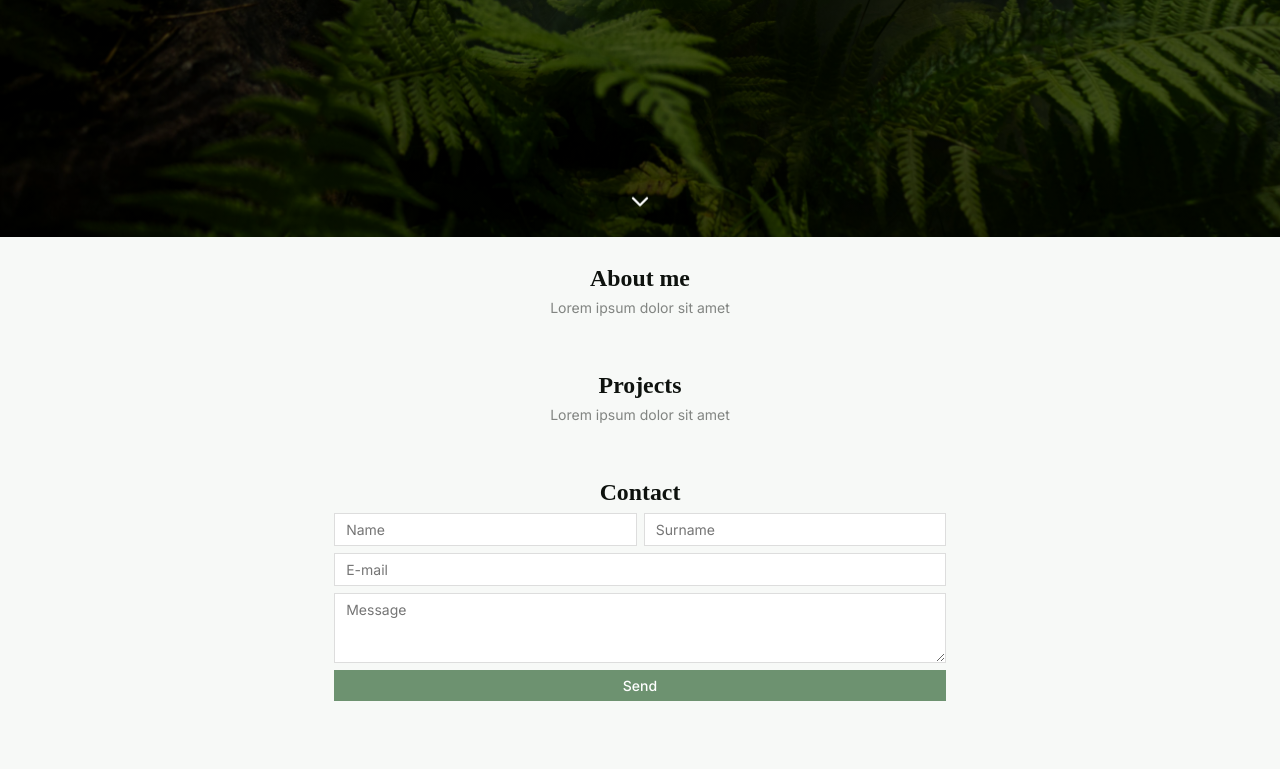
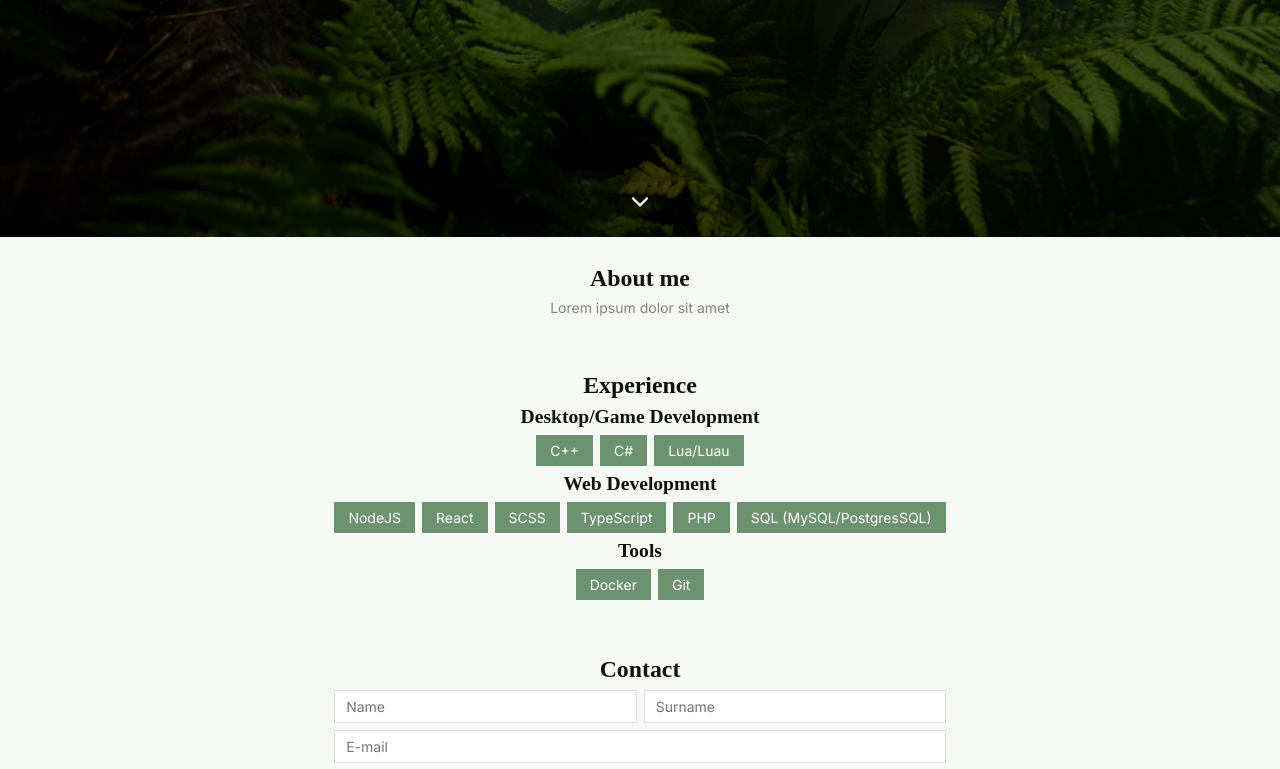
Before and after one commit to wiresnchains/wiresnchains-portfolio, a React (Create React App) app: page / in a window 1280 px wide. Shown: the part 563-1332 px from the top of the page. Before the commit the page ends 1292 px from the top, so only its background shows below. Built offline with nearby package versions, Linux system fonts and the light colour scheme; a web font is replaced by a local one.

Commit message:
Add experience block

```diff
--- /dev/null
+++ b/src/components/Tag.tsx
@@ -0,0 +1,9 @@
+import { ReactNode } from "react";
+
+import "../styles/components/Tag.scss";
+
+export function Tag({ children }: { children: ReactNode }) {
+    return (
+        <span className="tag">{children}</span>
+    );
+}
--- a/src/hooks/LanguageProvider.tsx
+++ b/src/hooks/LanguageProvider.tsx
@@ -21,6 +21,9 @@ const dictionaryList: { [key: string]: ILanguageDictionary } = {
         messageSent: "Message was sent successfully",
         emptyFields: "Empty fields",
         projects: "Projects",
+        desktopDev: "Desktop/Game Development",
+        webDev: "Web Development",
+        tools: "Tools",
 
         // Navigation
         home: "Home",
@@ -48,6 +51,9 @@ const dictionaryList: { [key: string]: ILanguageDictionary } = {
         messageSent: "Het bericht is succesvol verzonden",
         emptyFields: "Lege velden",
         projects: "Projecten",
+        desktopDev: "Desktop Applicaties/Game Ontwikkeling",
+        webDev: "Web Ontwikkeling",
+        tools: "Hulpmiddelen",
 
         // Navigation
         home: "Index",
--- a/src/styles/components/Block.scss
+++ b/src/styles/components/Block.scss
@@ -7,4 +7,10 @@
     h1, h2, h3, h4, h5, h6 {
         margin-bottom: sizing.$item-spacing;
     }
+
+    // TODO: Fix this abomination (why did I put it here?)
+    .inline {
+        margin-bottom: sizing.$item-spacing;
+        &:last-child { margin-bottom: 0; }
+    }
 }
--- a/src/styles/components/Inline.scss
+++ b/src/styles/components/Inline.scss
@@ -3,6 +3,7 @@
 .inline {
     display: flex;
     gap: sizing.$item-spacing;
+    flex-wrap: wrap;
 
     &.center {
         justify-content: center;
--- /dev/null
+++ b/src/styles/components/Tag.scss
@@ -0,0 +1,16 @@
+@use "../settings/sizing.scss";
+@use "../settings/colors.scss";
+@use "../settings/timing.scss";
+
+.tag {
+    background: colors.$primary;
+    padding: sizing.$frame-padding;
+    color: #fff;
+    cursor: pointer;
+    transition: timing.$anim-time transform, timing.$anim-time box-shadow;
+
+    &:hover {
+        transform: translateY(-10%);
+        box-shadow: 0 1ch 0.8rem rgba(#000, 0.3);
+    }
+}
--- a/src/views/Home.tsx
+++ b/src/views/Home.tsx
@@ -7,6 +7,7 @@ import { Button, ContactForm } from "../components/Form";
 import { ContactModal } from "../components/Modal";
 import { Block } from "../components/Block";
 import { FluidContainer } from "../components/FluidContainer";
+import { Tag } from "../components/Tag";
 
 export function Home() {
     const language = useLanguage();
@@ -30,8 +31,27 @@ export function Home() {
             </Block>
 
             <Block>
-                <h2>{language.dictionary.projects}</h2>
-                <p className="muted">Lorem ipsum dolor sit amet</p>
+                <h2>{language.dictionary.experience}</h2>
+                <h3>{language.dictionary.desktopDev}</h3>
+                <Inline center>
+                    <Tag>C++</Tag>
+                    <Tag>C#</Tag>
+                    <Tag>Lua/Luau</Tag>
+                </Inline>
+                <h3>{language.dictionary.webDev}</h3>
+                <Inline center>
+                    <Tag>NodeJS</Tag>
+                    <Tag>React</Tag>
+                    <Tag>SCSS</Tag>
+                    <Tag>TypeScript</Tag>
+                    <Tag>PHP</Tag>
+                    <Tag>SQL (MySQL/PostgresSQL)</Tag>
+                </Inline>
+                <h3>{language.dictionary.tools}</h3>
+                <Inline center>
+                    <Tag>Docker</Tag>
+                    <Tag>Git</Tag>
+                </Inline>
             </Block>
 
             <Block>
```
